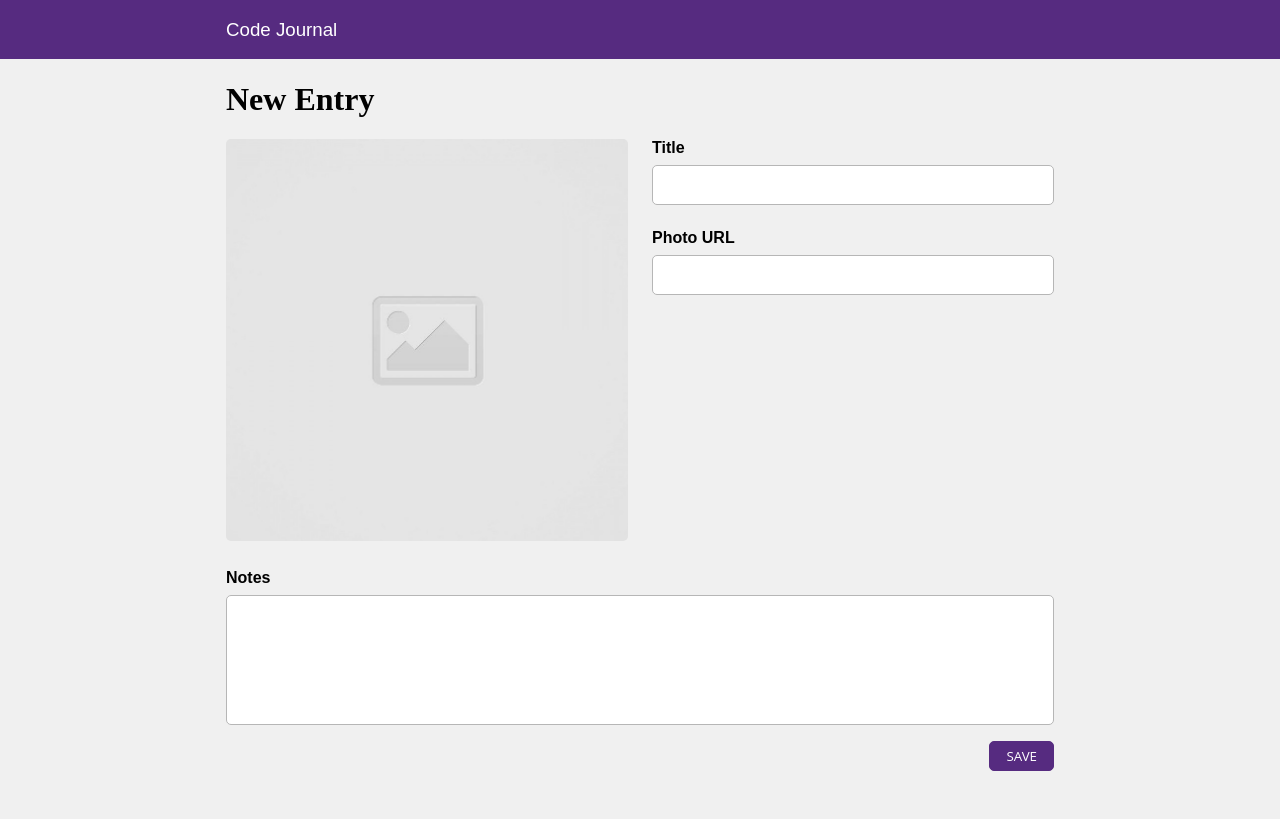
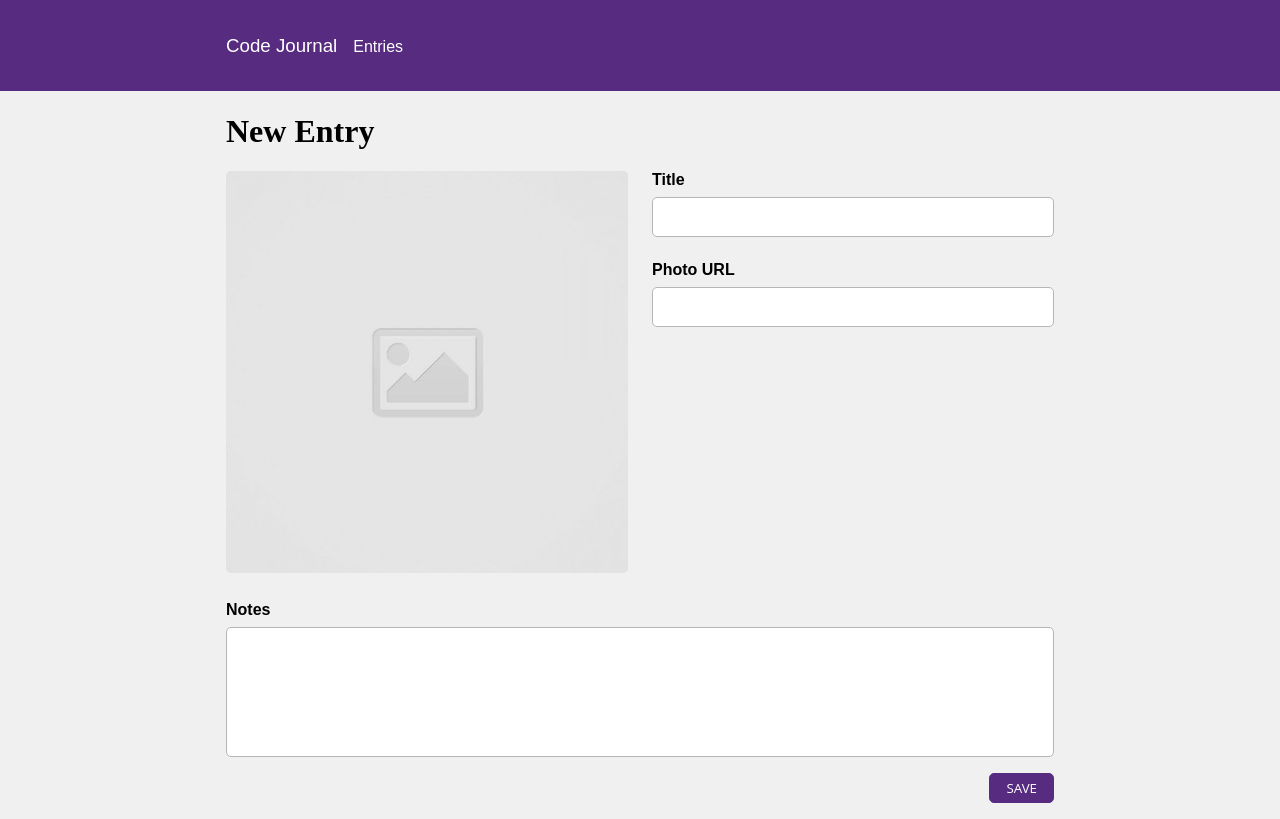
Before and after one commit to chang-yoo/code-journal, a website: page index.html in a window 1280 px wide. Drawn offline with Linux system fonts and the light colour scheme.

Commit message:
header css style completed

```diff
--- a/css/styles.css
+++ b/css/styles.css
@@ -7,6 +7,7 @@ header {
   color: white;
 }
 
+li,
 .font-header {
   font-family: "Proza Libre", sans-serif;
   font-weight: 400;
@@ -79,3 +80,17 @@ button {
   justify-content: flex-end;
   margin: 1rem 0;
 }
+
+li,
+a {
+  text-decoration: none;
+  list-style: none;
+}
+
+ul {
+  display: flex;
+  justify-content: space-between;
+  align-items: baseline;
+  margin-right: 1rem;
+  padding: 0;
+}
--- a/index.html
+++ b/index.html
@@ -18,7 +18,12 @@
   <header>
     <div class="container">
       <div class="row">
-        <h3 class="column-full font-header">Code Journal</h3>
+        <div data-view="entry-form column-full">
+          <ul class="column-full">
+            <li><h3 class="font-header">Code Journal</h3></li>
+            <li>Entries</li>
+          </ul>
+        </div>
       </div>
     </div>
   </header>
```
